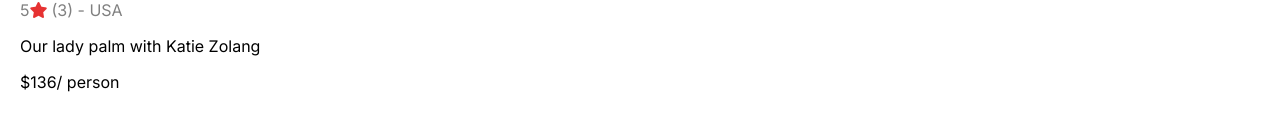
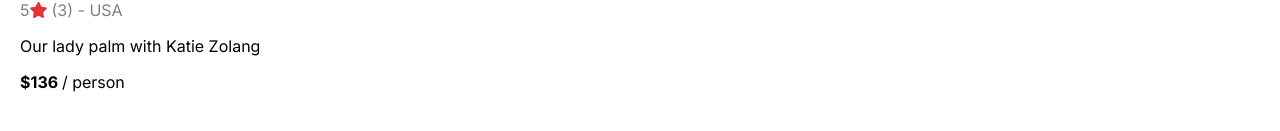
Before and after one commit to brandonfelty/react_tutorial, a React (Create React App) app: page /airbnb in a window 1280 px wide. Shown: the part 727-858 px from the top of the page. Built offline with nearby package versions, Linux system fonts and the light colour scheme.

Commit message:
adds bold to cost

```diff
--- a/src/components/Card.css
+++ b/src/components/Card.css
@@ -17,3 +17,7 @@
 .rating {
   color: grey
 }
+
+.cost {
+  font-weight: 700;
+}
--- a/src/components/Card.jsx
+++ b/src/components/Card.jsx
@@ -14,7 +14,7 @@ const Card = () => {
       <p>Our lady palm with Katie Zolang</p>
       <div className='rate'>
         <p className='cost'>
-          $136
+          $136&#160;
         </p>
         <p> / person</p>
       </div>
```
